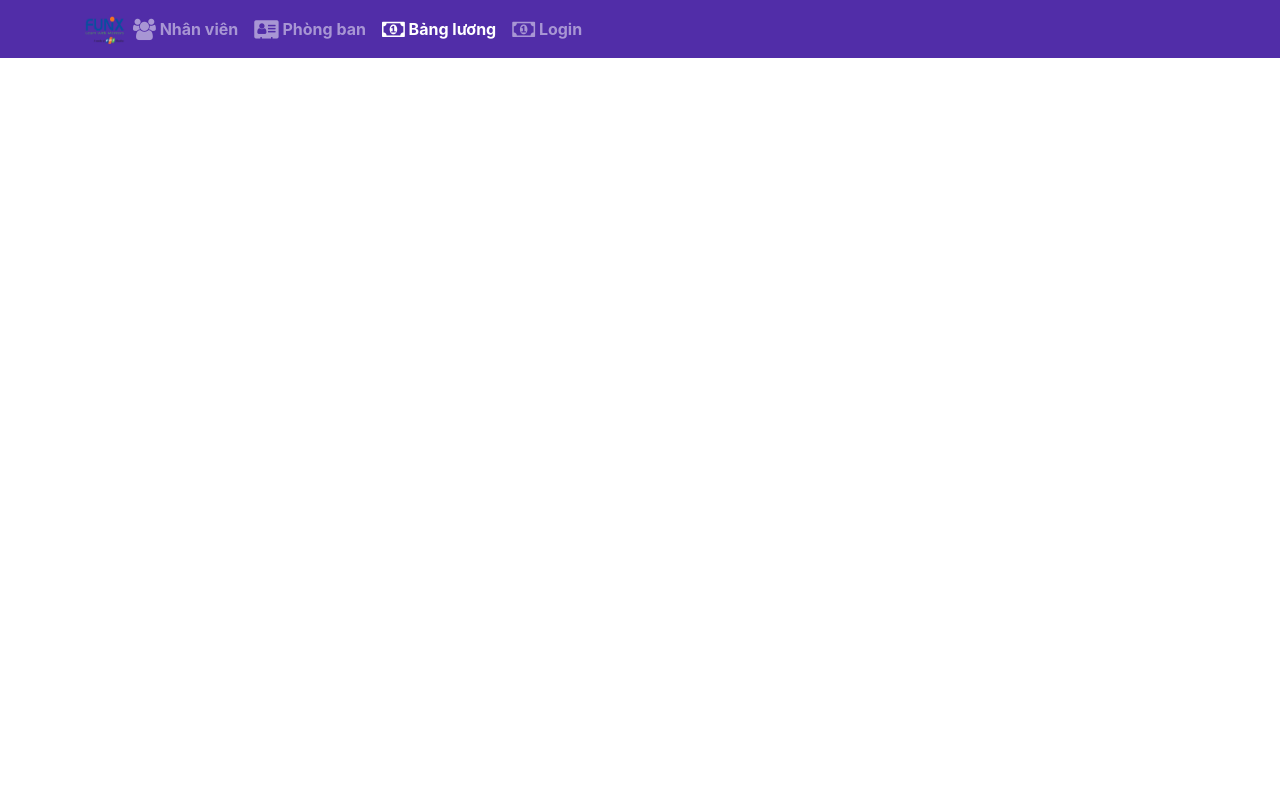
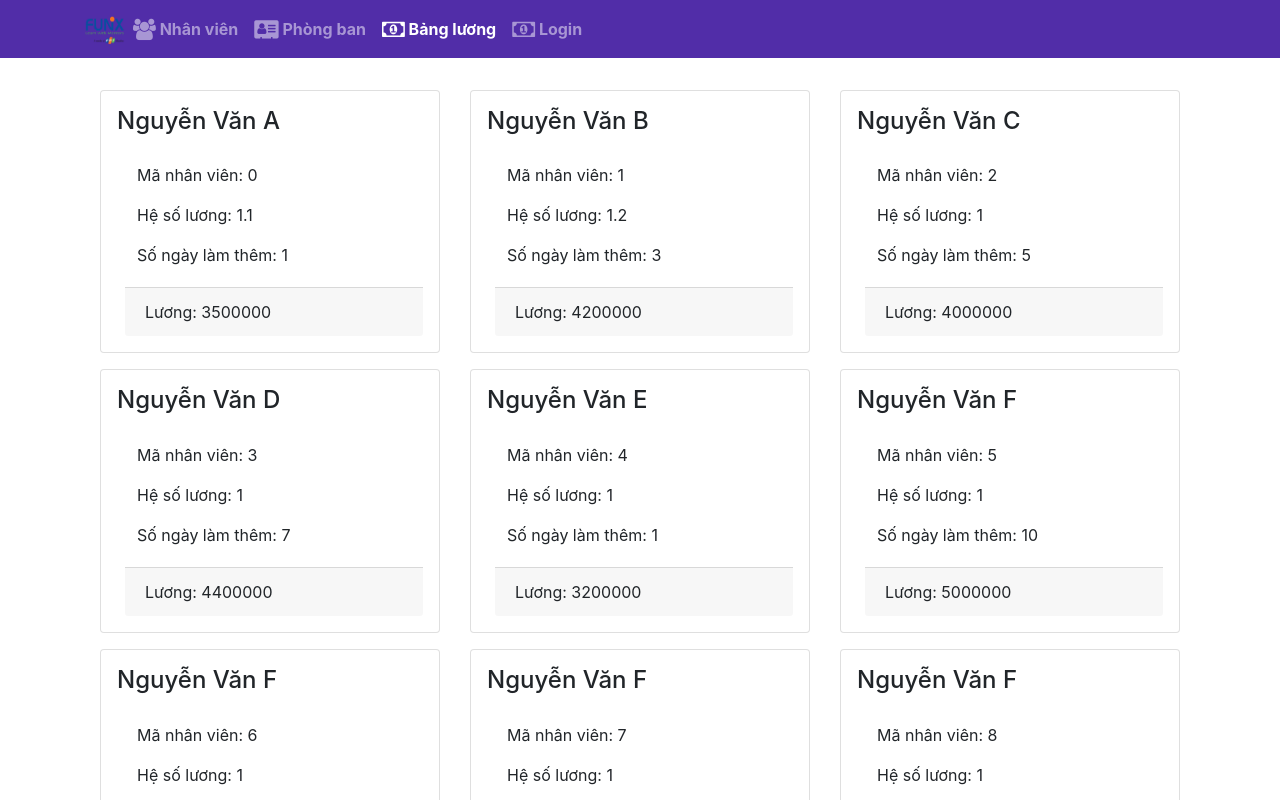
Before and after one commit to Binhbong37/asm1, a React (Create React App) app: page /bang-luong in a window 1280 px wide. Shown: the top 800 px of the page. Built offline with nearby package versions, Linux system fonts and the light colour scheme.

Commit message:
5. Thêm file bảng lương tính tổng lương

```diff
--- a/src/App.js
+++ b/src/App.js
@@ -4,6 +4,7 @@ import { BrowserRouter, Route, Switch } from 'react-router-dom';
 import './App.css';
 import Deparment from './Component/DeparmentComp';
 import Header from './Component/HeaderComp';
+import SaralyComp from './Component/SaralyComp';
 import StaffList from './Component/StaffListComponent';
 
 const App = () => {
@@ -14,6 +15,7 @@ const App = () => {
                 <Switch>
                     <Route exact path={'/'} component={() => <StaffList />} />
                     <Route exact path={'/phong-ban'} component={Deparment} />
+                    <Route exact path={'/bang-luong'} component={SaralyComp} />
                 </Switch>
             </>
         </BrowserRouter>
--- /dev/null
+++ b/src/Component/SaralyComp.js
@@ -0,0 +1,46 @@
+import React from 'react';
+import { Card, CardTitle, CardText, CardFooter, CardBody } from 'reactstrap';
+
+import { STAFFS } from '../staff/staffs';
+
+const SaralyComp = () => {
+    return (
+        <div className="container mt-4">
+            <div className="row">
+                {STAFFS.map((staff) => {
+                    const { salaryScale, overTime } = staff;
+                    const luong =
+                        Math.round(
+                            (salaryScale * 3000000 + overTime * 200000) * 1000
+                        ) / 1000;
+
+                    return (
+                        <div className="col-12 col-sm-6 col-md-4 my-2">
+                            <Card className="p-3">
+                                <CardTitle tag={'h4'} className="center mb-2">
+                                    {staff.name}
+                                </CardTitle>
+                                <CardBody>
+                                    <CardText>
+                                        Mã nhân viên: {staff.id}
+                                    </CardText>
+                                    <CardText>
+                                        Hệ số lương: {staff.salaryScale}
+                                    </CardText>
+                                    <CardText>
+                                        Số ngày làm thêm: {staff.overTime}
+                                    </CardText>
+                                </CardBody>
+                                <CardFooter className="ml-2">
+                                    Lương: {luong}
+                                </CardFooter>
+                            </Card>
+                        </div>
+                    );
+                })}
+            </div>
+        </div>
+    );
+};
+
+export default SaralyComp;
```
